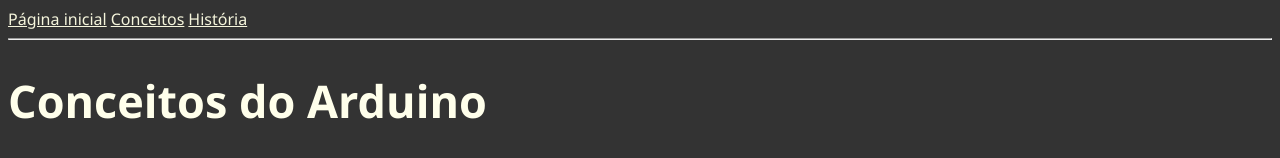
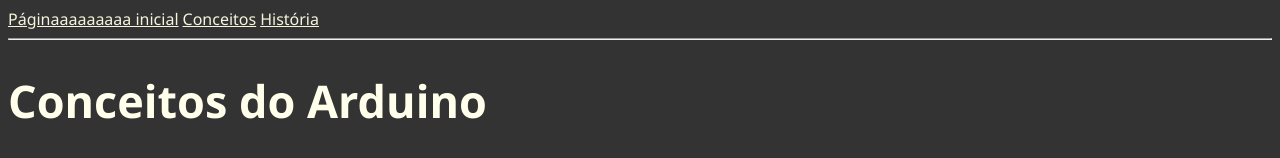
Before and after one commit to nicollasPrim/arduino, a plain HTML site: page conceitos.html in a window 1280 px wide. Shown: the top 158 px of the page. Drawn offline with Linux system fonts and the light colour scheme.

Commit message:
Versão demais

```diff
--- a/conceitos.html
+++ b/conceitos.html
@@ -9,7 +9,7 @@
 <body>
     <header>
         <nav>
-            <a href="index.html">Página inicial</a>
+            <a href="index.html">Páginaaaaaaaaa inicial</a>
             <a href="conceitos.html">Conceitos</a>
             <a href="historia.html">História</a>
         </nav>
```
